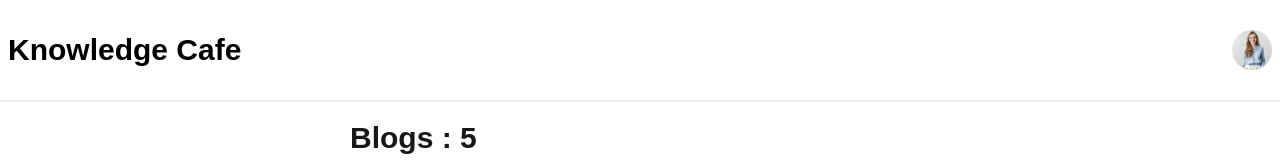
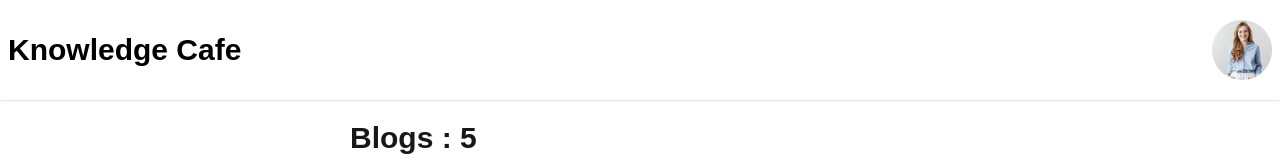
Before and after one commit to sadhin28/React-News-paper, a React (Vite) app: page / in a window 1280 px wide. Shown: the top 160 px of the page. Built offline with nearby package versions, Linux system fonts and the light colour scheme.

Commit message:
add profile pic

```diff
--- a/public/blogs.json
+++ b/public/blogs.json
@@ -1,4 +1,5 @@
 [
+
     {
       "id": "1",
       "cover": "https://images.unsplash.com/photo-1515378791036-0648a3ef77b2?auto=format&fit=crop&w=800&q=80",
--- a/src/components/header/Nav.jsx
+++ b/src/components/header/Nav.jsx
@@ -4,10 +4,7 @@ function Nav() {
         <div className="max-w-7xl mx-auto fixed top-0 z-60 navbar  shadow-sm flex justify-between h-25 bg-white text-black">
             <h1 className="font-bold text-xl lg:text-3xl md:text-2xl">Knowledge Cafe</h1>
 
-                    <div className="w-10 rounded-full">
-                       <img src="/src/images/profile.png" alt="com" />
-                    </div>
-
+        <img src="/src/images/profile.png" alt="com" />
 
         </div>
 
```
